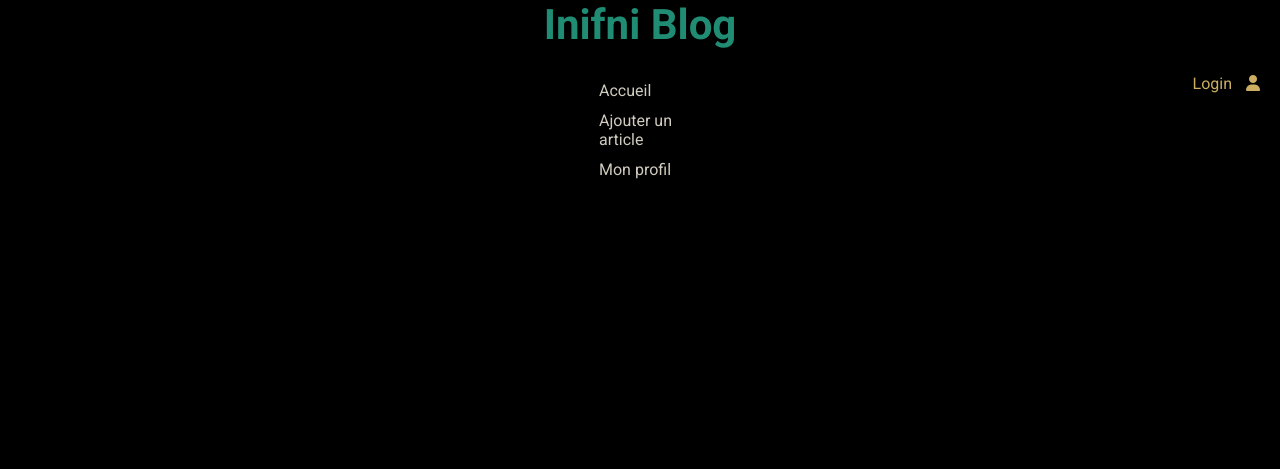
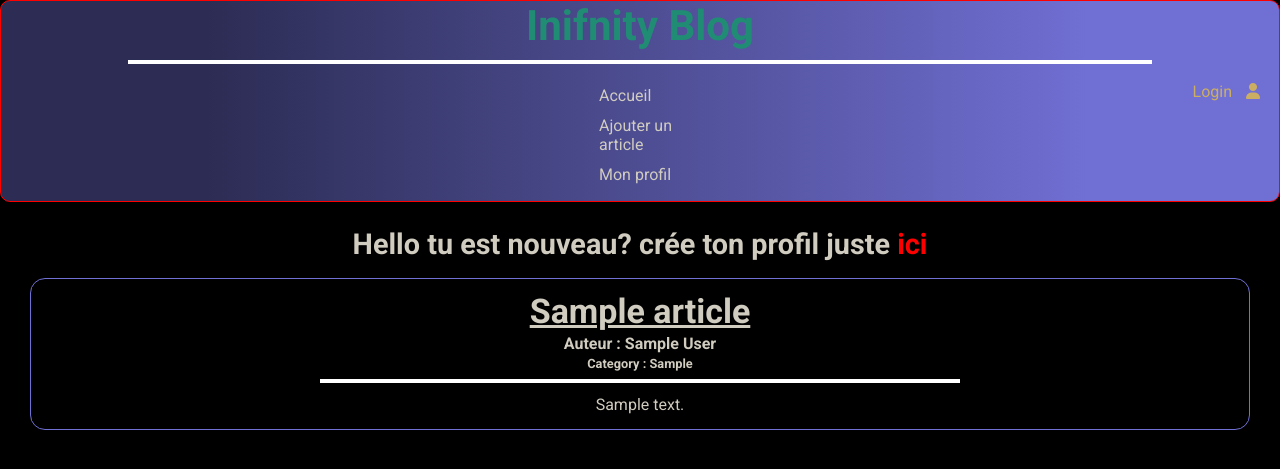
Before and after one commit to abject1/blog_bdd, a PHP site: page / in a window 1280 px wide. Shown: the top 469 px of the page. Run offline with PHP 8.4, Linux system fonts and the light colour scheme; tables that the repository leaves empty or names only in its code hold one stand-in row (values such as "Sample post"); data that the repository does not hold is empty; some libraries are stand-ins or nearby versions.

Commit message:
mise en page de l'index avec les article

```diff
--- a/dist/css/index.css
+++ b/dist/css/index.css
@@ -16,3 +16,35 @@
 /* Landscape phone to portrait tablet */
 /* Portrait tablet to landscape and desktop */
 /* Large desktop */
+.container-index .header-personnal h6 {
+  font-size: 180%;
+  text-align: center;
+  display: block;
+  margin: 2rem auto 0 auto;
+  padding: 0.5rem 1rem 0.5rem 1rem; }
+
+.container-index .articles {
+  display: block;
+  margin: 0.6rem auto;
+  padding: 0 3rem; }
+  .container-index .articles .article {
+    display: block;
+    margin: 1.2rem auto;
+    padding: 1.2rem 0.5rem;
+    border: 0.15rem solid var(--primary);
+    border-radius: 1.5rem; }
+    .container-index .articles .article h3 {
+      text-align: center;
+      text-decoration: underline;
+      margin-bottom: 0.3rem; }
+    .container-index .articles .article h4 {
+      text-align: center;
+      font-size: 100%;
+      margin: 0.3rem auto; }
+    .container-index .articles .article h5 {
+      text-align: center;
+      font-size: 80%;
+      margin: 0.3rem auto; }
+    .container-index .articles .article p {
+      text-align: center;
+      line-height: 2.4rem; }
--- a/dist/css/main.css
+++ b/dist/css/main.css
@@ -72,13 +72,6 @@ a {
 .seen {
   display: block; }
 
-.underline {
-  display: block;
-  margin: auto;
-  min-width: 80vw;
-  min-height: 0.5rem;
-  color: var(--divider); }
-
 .navSeen {
   background-color: var(--grey50);
   border-radius: 1rem;
@@ -126,12 +119,31 @@ a {
     background-color: var(--dark);
     color: white; }
 
+.underline {
+  background-color: white;
+  width: 50vw;
+  height: 0.4rem;
+  display: block;
+  margin: 0.8rem auto 1rem auto; }
+
+.underlineHeader {
+  background-color: white;
+  width: 80vw;
+  height: 0.4rem;
+  display: block;
+  margin: 0rem auto 1.8rem auto; }
+
+body header {
+  background: linear-gradient(90deg, var(--dark) 16%, var(--primary) 85%);
+  padding-bottom: 1rem;
+  border: 0.15rem solid red;
+  border-radius: 1rem; }
   body header h1 {
     text-align: center;
-  color: var(--spring-splash); }
+    color: var(--spring-splash);
+    margin-bottom: 1rem; }
     body header h1 a {
       color: unset; }
-
   body header .log {
     position: absolute;
     right: 1rem; }
@@ -145,35 +157,28 @@ body header .log {
         border-radius: 0.5rem;
         background-color: white;
         color: var(--chilean-fire); }
-
   @media (max-width: 480px) {
     body header #menuBurger {
       display: block;
       margin: 0.6rem 2rem; } }
-
   @media (min-width: 481px) and (max-width: 767px) {
     body header #menuBurger {
       display: none; } }
-
   @media (min-width: 768px) and (max-width: 979px) {
     body header #menuBurger {
       display: none; } }
-
   @media (min-width: 1200px) {
     body header #menuBurger {
       display: none; } }
-
   body header #menuBurger span {
     display: block;
     margin: 0.2rem;
     min-height: 0.2rem;
     max-width: 1.5rem;
     background-color: white; }
-
   @media (max-width: 480px) {
     body header nav {
       display: none; } }
-
   body header nav li {
     margin: 0.3rem auto;
     max-width: 9rem;
--- a/includes/header.php
+++ b/includes/header.php
@@ -6,8 +6,8 @@ $currentUser = isLoggedin();
 ?>
 
 <header>
-    <h1><a href="./index.php">Inifni Blog</a></h1>
-    <div class="underline"></div>
+    <h1><a href="./index.php">Inifnity Blog</a></h1>
+    <div class="underlineHeader"></div>
     <div class="log">
         <?php if (!$currentUser) : ?>
             <a href="./login.php">Login <i class="fa-solid fa-user"></i></a>
--- a/index.php
+++ b/index.php
@@ -1,9 +1,34 @@
 <?php
+
+try {
+    $conn = new PDO('mysql:host=localhost;dbname=blog', 'root', '', [
+        PDO::ATTR_DEFAULT_FETCH_MODE => PDO::FETCH_ASSOC
+    ]);
+} catch (PDOException $e) {
+    echo $e->getMessage();
+}
 
 require_once './isloggeding.php';
 
 $currentUser = isLoggedin();
 
+$sessionId = $_COOKIE['session'] ?? '';
+
+$sessionStmt = $conn->prepare('SELECT * FROM session WHERE id=:id');
+$sessionStmt->bindValue(':id', $sessionId);
+$sessionStmt->execute();
+$session = $sessionStmt->fetch();
+
+if ($session) {
+    $userStmt = $conn->prepare('SELECT * FROM users WHERE id=:id');
+    $userStmt->bindValue(':id', $session['userid']);
+    $userStmt->execute();
+    $user  = $userStmt->fetch();
+}
+
+$articleStmt = $conn->prepare('SELECT * FROM article');
+$articleStmt->execute();
+$article = $articleStmt->fetchAll();
 ?>
 
 <!DOCTYPE html>
@@ -17,6 +42,27 @@ $currentUser = isLoggedin();
 
 <body>
     <?php include './includes/header.php' ?>
+    <div class="container-index">
+        <section class="header-personnal">
+            <?php if ($currentUser) : ?>
+                <h6>Hello <a href="./profil.php"><?= $user['nom'] ?> <?= $user['prenom'] ?></a></h6>
+            <?php else : ?>
+                <h6>Hello tu est nouveau? crée ton profil juste <a style="color: red;" href="./login.php">ici</a></h6>
+            <?php endif; ?>
+        </section>
+        <section class="articles">
+            <?php foreach ($article as $a) : ?>
+                <div class="article">
+                    <h3><?= $a['title'] ?></h3>
+                    <h4>Auteur : <?= $a['authorname'] ?></h4>
+                    <h5>Category : <?= $a['category'] ?></h5>
+                    <div class="underline"></div>
+                    <p><?= $a['content'] ?></p>
+                </div>
+            <?php endforeach; ?>
+        </section>
+    </div>
+
 </body>
 
 </html>
--- a/src/scss/_classes.scss
+++ b/src/scss/_classes.scss
@@ -4,14 +4,6 @@
 
 .seen {
     display: block;
-}
-
-.underline {
-    display: block;
-    margin: auto;
-    min-width: 80vw;
-    min-height: 0.5rem;
-    color: var(--divider);
 }
 
 .navSeen {
@@ -70,3 +62,19 @@
         color: white;
     }
 }
+
+.underline {
+    background-color: white;
+    width: 50vw;
+    height: 0.4rem;
+    display: block;
+    margin: 0.8rem auto 1rem auto;
+}
+
+.underlineHeader {
+    background-color: white;
+    width: 80vw;
+    height: 0.4rem;
+    display: block;
+    margin: 0rem auto 1.8rem auto;
+}
--- a/src/scss/index.scss
+++ b/src/scss/index.scss
@@ -1,2 +1,45 @@
 @import './variables';
 @import './media-queries';
+
+.container-index {
+    .header-personnal {
+        h6 {
+            font-size: 180%;
+            text-align: center;
+            display: block;
+            margin: 2rem auto 0 auto;
+            padding: 0.5rem 1rem 0.5rem 1rem;
+        }
+    }
+    .articles {
+        display: block;
+        margin: 0.6rem auto;
+        padding: 0 3rem;
+        .article {
+            display: block;
+            margin: 1.2rem auto;
+            padding: 1.2rem 0.5rem;
+            border: 0.15rem solid var(--primary);
+            border-radius: 1.5rem;
+            h3 {
+                text-align: center;
+                text-decoration: underline;
+                margin-bottom: 0.3rem;
+            }
+            h4 {
+                text-align: center;
+                font-size: 100%;
+                margin: 0.3rem auto;
+            }
+            h5 {
+                text-align: center;
+                font-size: 80%;
+                margin: 0.3rem auto;
+            }
+            p {
+                text-align: center;
+                line-height: 2.4rem;
+            }
+        }
+    }
+}
--- a/src/scss/main.scss
+++ b/src/scss/main.scss
@@ -7,9 +7,14 @@
 
 body {
     header {
+        background: linear-gradient(90deg, var(--dark) 16%, var(--primary) 85%);
+        padding-bottom: 1rem;
+        border: 0.15rem solid red;
+        border-radius: 1rem;
         h1 {
             text-align: center;
             color: var(--spring-splash);
+            margin-bottom: 1rem;
             a {
                 color: unset;
             }
```
Also changed, not shown: src/js/menuBurger.js (+0 -11 lines), dist/js/menuBurger.js. Lines whose indentation alone changed are shown as unchanged.
